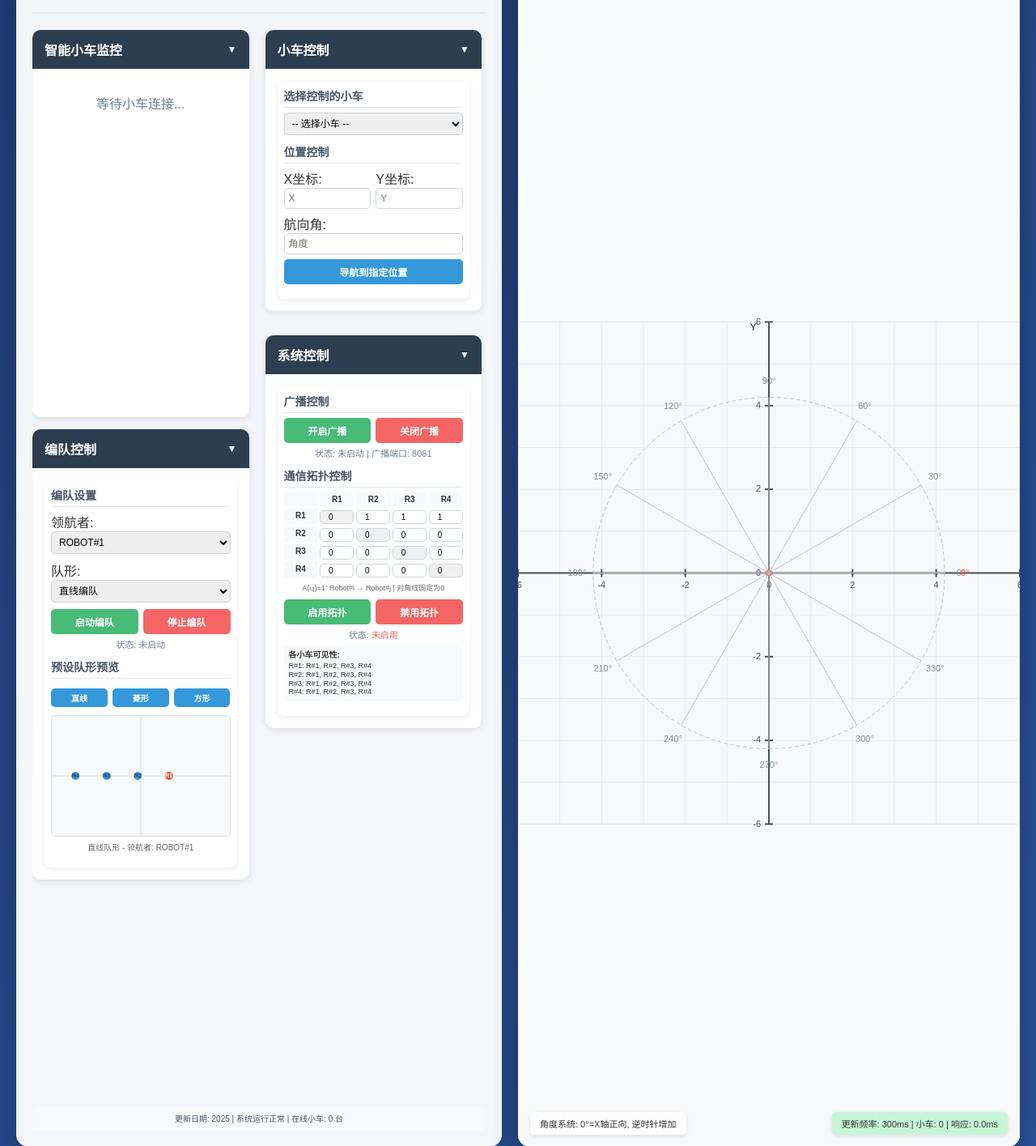
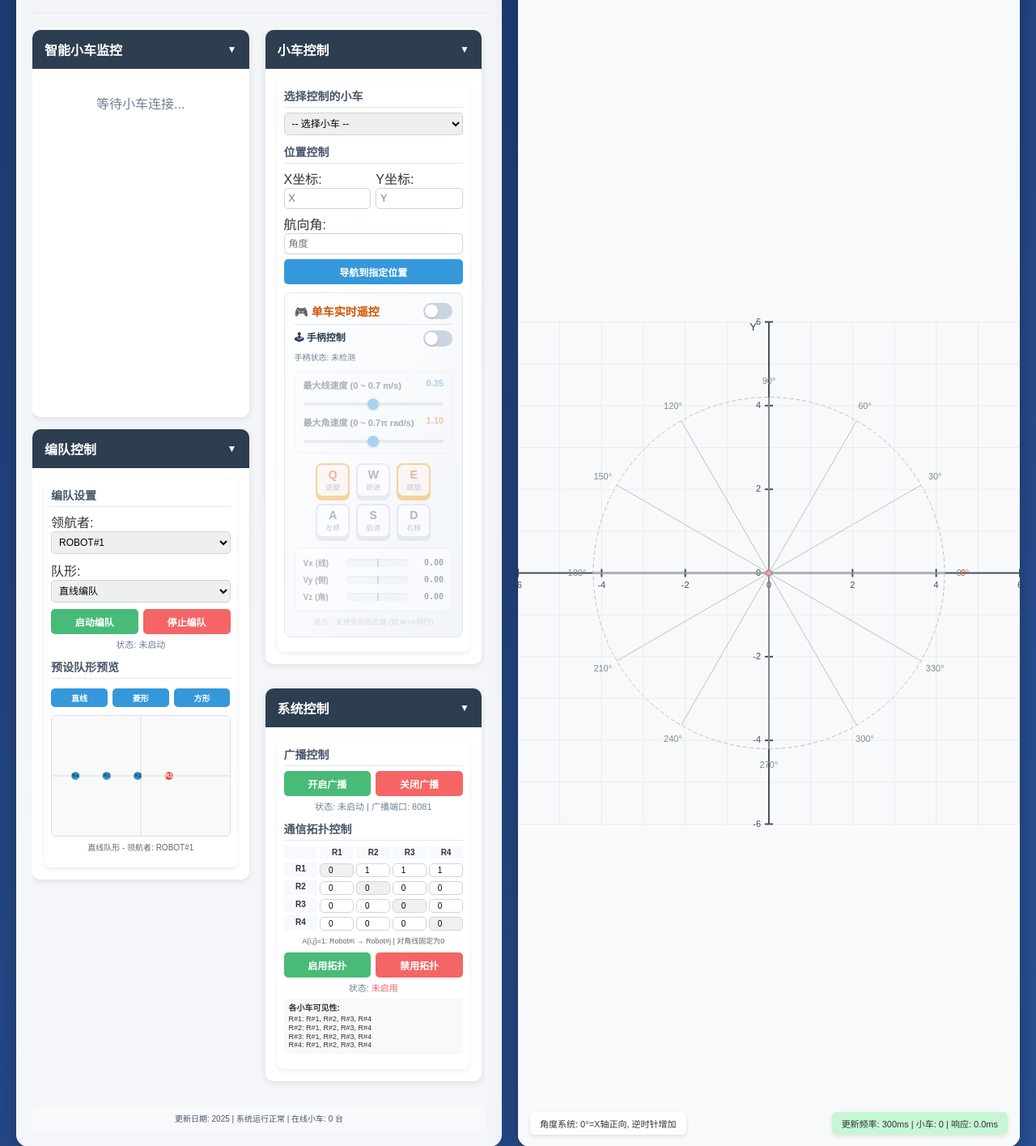
Before and after one commit to King-Biling/Server_Code, a Flask app: page / in a window 1280 px wide. Shown: the part 80-1495 px from the top of the page at 81% size. Run offline with Flask 3, Linux system fonts and the light colour scheme; data that the repository does not hold is empty.

Commit message:
“添加了单车控制的遥控  以及添加了编队模式与其他模式的互锁”

```diff
--- a/templates/index.html
+++ b/templates/index.html
@@ -947,10 +948,66 @@
                                             </div>
                                         </div>
 
-                                        <div class="control-section" id="keyboardControlSection" style="display: none;">
+                                        <div class="control-section" id="customFormationSection" style="display: none;">
+                                            <h3>自定义编队偏移</h3>
+                                            <div style="font-size: 10px; color: #666; margin-bottom: 6px;">
+                                                格式: {"CAR2": {"x": 0.7, "y": 0, "yaw": 0}...}
+                                            </div>
+                                            <textarea id="customOffsets" class="coord-input" rows="3" placeholder='{"CAR2": {"x": -0.7, "y": 0, "yaw": 0}, "CAR3": {"x": -1.4, "y": 0, "yaw": 0}, "CAR4": {"x": -2.1, "y": 0, "yaw": 0}}' style="width: 100%; font-size: 10px;"></textarea>
+                                            <button class="action-btn" onclick="setCustomFormation()" style="margin-top: 6px;">设置自定义编队</button>
+                                        </div>
+
+                                        <div class="control-section" id="dynamicAdjustSection" style="display: none;">
+                                            <h3>动态调整</h3>
+                                            <div style="font-size: 10px; color: #666; margin-bottom: 6px;">
+                                                实时调整队形（仅限跟随者）
+                                            </div>
+                                            <div class="position-control" id="followerInputsContainer">
+                                                </div>
+                                            <button class="action-btn" onclick="updateFormationOffsets()" style="margin-top: 6px;">更新偏移量</button>
+                                        </div>
+                                    </div>
+                                </div>
+                            </div>
+                    </div>
+                    <div class="sidebar-right">
+                        <div class="right-controls">
+                            <div class="collapsible-section">
+                                <div class="section-header" onclick="toggleSection('carControlSection')">
+                                    小车控制
+                                </div>
+                                <div class="section-content expanded" id="carControlSection">
+                                    <div class="control-panel compact-control">
+                                        <div class="control-section">
+                                            <h3>选择控制的小车</h3>
+                                            <select id="carSelector" class="coord-input">
+                                                <option value="">-- 选择小车 --</option>
+                                            </select>
+                                        </div>
+
+                                        <div class="control-section">
+                                            <h3>位置控制</h3>
+                                            <div class="position-control">
+                                                <div>
+                                                    <label>X坐标:</label>
+                                                    <input type="number" id="posX" class="coord-input" placeholder="X" step="0.1" min="-6" max="6">
+                                                </div>
+                                                <div>
+                                                    <label>Y坐标:</label>
+                                                    <input type="number" id="posY" class="coord-input" placeholder="Y" step="0.1" min="-6" max="6">
+                                                </div>
+                                                <div style="grid-column: span 2;">
+                                                    <label>航向角:</label>
+                                                    <input type="number" id="heading" class="coord-input" placeholder="角度" min="0" max="360">
+                                                </div>
+                                            </div>
+                                            <button class="action-btn" onclick="sendPositionCommand()">导航到指定位置</button>
+                                        </div>
+
+                                        <div class="control-section" id="keyboardControlSection">
                                             <div class="rc-panel">
                                                 <div style="display: flex; justify-content: space-between; align-items: center; border-bottom: 1px solid #e2e8f0; padding-bottom: 6px;">
-                                                    <h3 style="color: #d35400; margin: 0; border: none; padding: 0;">🎮 领航者实时遥控</h3>
+                                                    <h3 id="rcTitle" style="color: #d35400; margin: 0; border: none; padding: 0;">🎮 单车实时遥控</h3>
                                                     <label class="switch" title="启用WASD遥控">
                                                         <input type="checkbox" id="enableKeyboardCtrl">
                                                         <span class="slider"></span>
@@ -2213,18 +2214,36 @@
         // ==================== 更新状态函数 ====================
         function updateFormationStatus(enabled, leaderId = '', formationType = '') {
             const statusElement = document.getElementById('formationStatus');
-            const kbSection = document.getElementById('keyboardControlSection');
             const dySection = document.getElementById('dynamicAdjustSection');
+            const rcTitle = document.getElementById('rcTitle');
+
+            // 获取单车控制区域的输入框和按钮
+            const singleCarInputs = document.querySelectorAll('#carSelector, #posX, #posY, #heading');
+            const singleCarBtn = document.querySelector('#carControlSection .action-btn');
 
             if (enabled) {
                 statusElement.innerHTML = `状态: <span style="color: #48bb78;">编队中</span> - 领航者: ${leaderId.replace('CAR', 'ROBOT#')}, 队形: ${formationType}`;
-                if(kbSection) kbSection.style.display = 'block';
                 if(dySection) dySection.style.display = 'block';
+
+                // 编队启动：禁用单车位置控制和选择
+                singleCarInputs.forEach(el => { el.disabled = true; el.style.background = '#f0f0f0'; });
+                if (singleCarBtn) { singleCarBtn.disabled = true; singleCarBtn.style.opacity = '0.5'; singleCarBtn.style.cursor = 'not-allowed'; }
+
+                // 动态修改遥控器标题
+                if(rcTitle) rcTitle.innerHTML = `🎮 领航者实时遥控 (${leaderId.replace('CAR', 'R#')})`;
+
             } else {
                 statusElement.innerHTML = '状态: <span style="color: #f56565;">未启动</span>';
-                if(kbSection) kbSection.style.display = 'none';
                 if(dySection) dySection.style.display = 'none';
 
+                // 编队停止：恢复单车控制
+                singleCarInputs.forEach(el => { el.disabled = false; el.style.background = '#fff'; });
+                if (singleCarBtn) { singleCarBtn.disabled = false; singleCarBtn.style.opacity = '1'; singleCarBtn.style.cursor = 'pointer'; }
+
+                // 恢复遥控器标题
+                if(rcTitle) rcTitle.innerHTML = `🎮 单车实时遥控`;
+
+                // 安全起见：退出编队时关闭键盘遥控，防止小车误动作
                 const kbCheckbox = document.getElementById('enableKeyboardCtrl');
                 if (kbCheckbox && kbCheckbox.checked) {
                     kbCheckbox.checked = false;
@@ -2724,14 +2743,27 @@
             updateGamepadStatus(null);
         });
 
+        // 核心修改点：根据编队状态智能选择控制对象
         function sendVelocityCommand(vx, vy, vz) {
-            const leaderId = document.getElementById('leaderSelector').value;
-            if (!leaderId) return;
+            let targetId = null;
+
+            // 判断当前是否处于编队状态
+            const statusText = document.getElementById('formationStatus').innerText;
+            const isFormationActive = statusText.includes('编队中');
+
+            // 编队模式下强制接管领航者，单车模式下控制当前选中车辆
+            if (isFormationActive) {
+                targetId = document.getElementById('leaderSelector').value;
+            } else {
+                targetId = document.getElementById('carSelector').value;
+            }
+
+            if (!targetId) return;
 
             fetch('/api/control_velocity', {
                 method: 'POST',
                 headers: { 'Content-Type': 'application/json' },
-                body: JSON.stringify({ car_id: leaderId, vx: vx, vy: vy, vz: vz })
+                body: JSON.stringify({ car_id: targetId, vx: vx, vy: vy, vz: vz })
             }).catch(err => console.error("遥控请求失败:", err));
         }
 
```
Also changed, not shown: other parts of templates/index.html (+3 -58 lines), web_car_server.py (+13 -2 lines).
